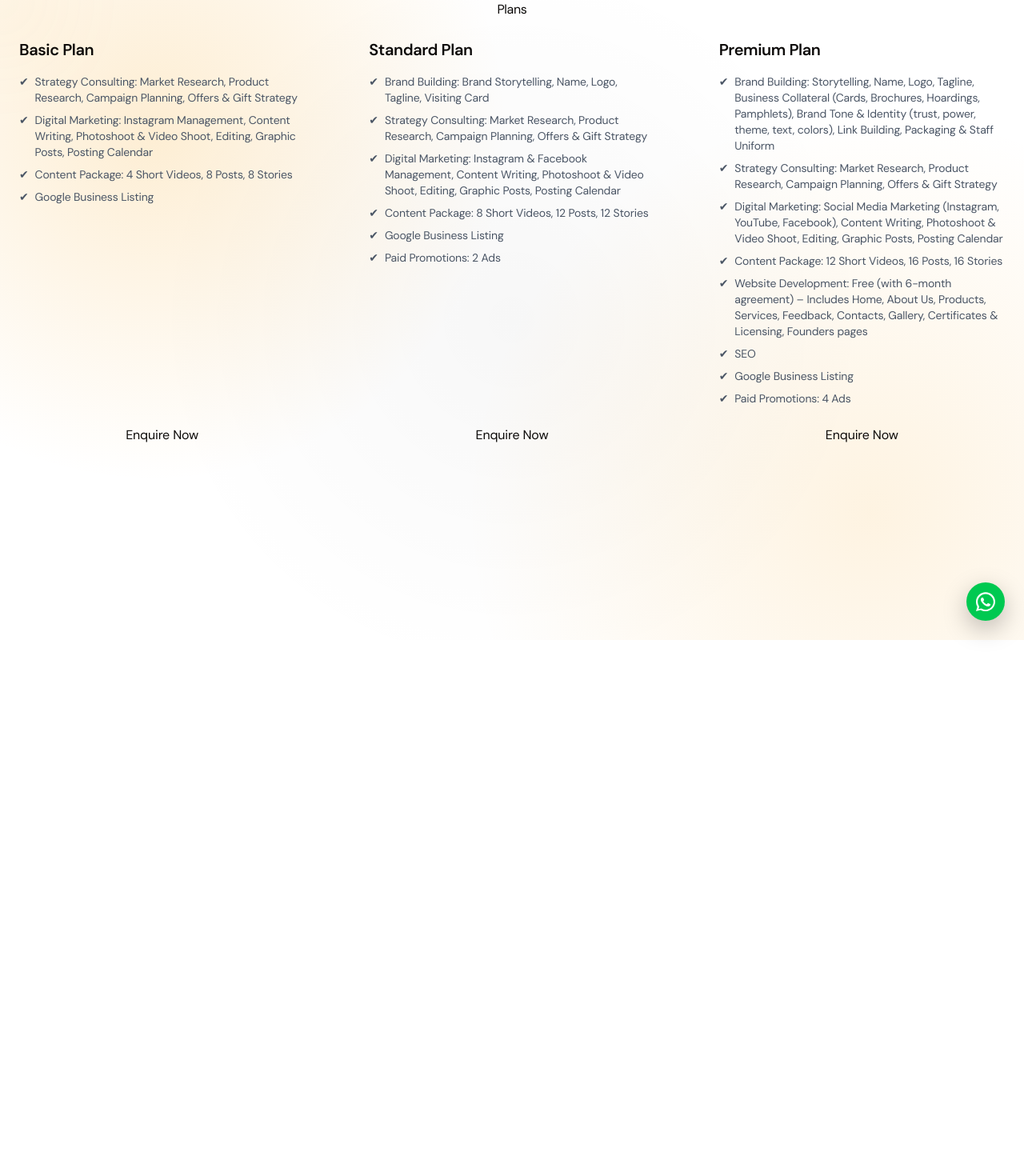
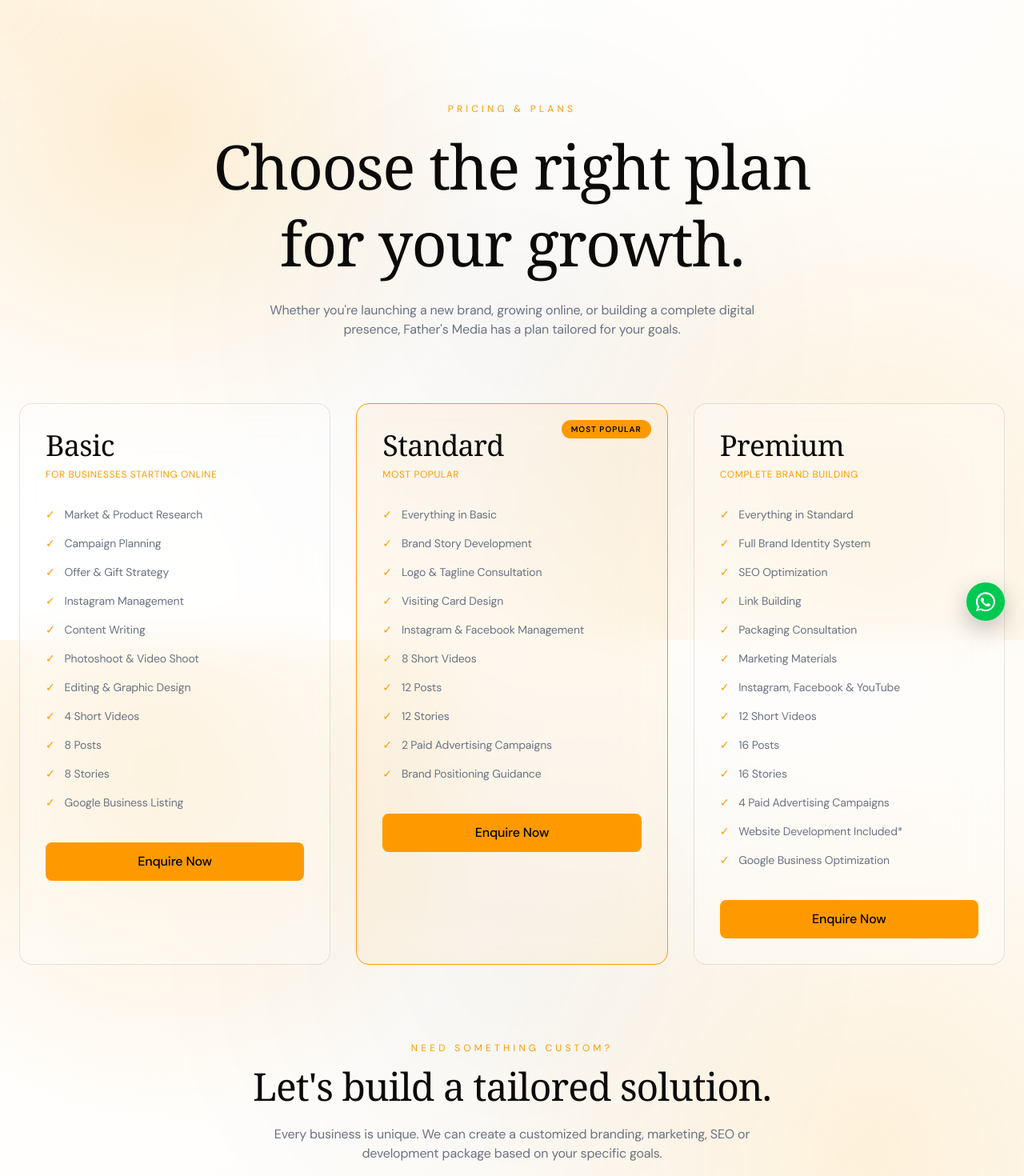
Before and after one commit to atharvsadewad/fathers-media-services-1, a Next.js app: page /plans in a window 1280 px wide. Shown: the top 1470 px of the page at 80% size. Before the commit the page ends 800 px from the top, so only its background shows below. Built offline with nearby package versions, Linux system fonts and the light colour scheme; a web font is replaced by a local one.

Commit message:
Update page.tsx

```diff
--- a/src/app/plans/page.tsx
+++ b/src/app/plans/page.tsx
@@ -1,60 +1,168 @@
-export default function PlansPage() {
+import type { Metadata } from "next";
+import Link from "next/link";
+
+export const metadata: Metadata = {
+  title: "Plans",
+  description:
+    "Explore Father's Media branding, digital marketing, SEO and web development plans.",
+};
+
 const plans = [
   {
-      name: "Basic Plan",
+    name: "Basic",
+    subtitle: "For businesses starting online",
+    featured: false,
     features: [
-        "Strategy Consulting: Market Research, Product Research, Campaign Planning, Offers & Gift Strategy",
-        "Digital Marketing: Instagram Management, Content Writing, Photoshoot & Video Shoot, Editing, Graphic Posts, Posting Calendar",
-        "Content Package: 4 Short Videos, 8 Posts, 8 Stories",
+      "Market & Product Research",
+      "Campaign Planning",
+      "Offer & Gift Strategy",
+      "Instagram Management",
+      "Content Writing",
+      "Photoshoot & Video Shoot",
+      "Editing & Graphic Design",
+      "4 Short Videos",
+      "8 Posts",
+      "8 Stories",
       "Google Business Listing",
     ],
   },
   {
-      name: "Standard Plan",
+    name: "Standard",
+    subtitle: "Most Popular",
+    featured: true,
     features: [
-        "Brand Building: Brand Storytelling, Name, Logo, Tagline, Visiting Card",
-        "Strategy Consulting: Market Research, Product Research, Campaign Planning, Offers & Gift Strategy",
-        "Digital Marketing: Instagram & Facebook Management, Content Writing, Photoshoot & Video Shoot, Editing, Graphic Posts, Posting Calendar",
-        "Content Package: 8 Short Videos, 12 Posts, 12 Stories",
-        "Google Business Listing",
-        "Paid Promotions: 2 Ads",
+      "Everything in Basic",
+      "Brand Story Development",
+      "Logo & Tagline Consultation",
+      "Visiting Card Design",
+      "Instagram & Facebook Management",
+      "8 Short Videos",
+      "12 Posts",
+      "12 Stories",
+      "2 Paid Advertising Campaigns",
+      "Brand Positioning Guidance",
     ],
   },
   {
-      name: "Premium Plan",
+    name: "Premium",
+    subtitle: "Complete Brand Building",
+    featured: false,
     features: [
-        "Brand Building: Storytelling, Name, Logo, Tagline, Business Collateral (Cards, Brochures, Hoardings, Pamphlets), Brand Tone & Identity (trust, power, theme, text, colors), Link Building, Packaging & Staff Uniform",
-        "Strategy Consulting: Market Research, Product Research, Campaign Planning, Offers & Gift Strategy",
-        "Digital Marketing: Social Media Marketing (Instagram, YouTube, Facebook), Content Writing, Photoshoot & Video Shoot, Editing, Graphic Posts, Posting Calendar",
-        "Content Package: 12 Short Videos, 16 Posts, 16 Stories",
-        "Website Development: Free (with 6-month agreement) – Includes Home, About Us, Products, Services, Feedback, Contacts, Gallery, Certificates & Licensing, Founders pages",
-        "SEO",
-        "Google Business Listing",
-        "Paid Promotions: 4 Ads",
+      "Everything in Standard",
+      "Full Brand Identity System",
+      "SEO Optimization",
+      "Link Building",
+      "Packaging Consultation",
+      "Marketing Materials",
+      "Instagram, Facebook & YouTube",
+      "12 Short Videos",
+      "16 Posts",
+      "16 Stories",
+      "4 Paid Advertising Campaigns",
+      "Website Development Included*",
+      "Google Business Optimization",
     ],
   },
 ];
 
+export default function PlansPage() {
   return (
-    <section className="section-padding container-responsive">
-      <h2 className="section-title text-center mb-10">Plans</h2>
-      <div className="grid md:grid-cols-3 gap-8">
+    <section className="relative min-h-screen bg-[var(--bg)] ambient-bg py-32 px-6">
+
+      <div className="max-w-7xl mx-auto">
+
+        <div className="text-center mb-20">
+          <p className="text-amber-500 text-xs tracking-[0.35em] uppercase mb-4">
+            Pricing & Plans
+          </p>
+
+          <h1 className="font-serif text-[clamp(3rem,6vw,5rem)] leading-tight text-[var(--text)]">
+            Choose the right plan
+            <br />
+            for your growth.
+          </h1>
+
+          <p className="text-[var(--muted)] mt-6 max-w-2xl mx-auto">
+            Whether you're launching a new brand, growing online,
+            or building a complete digital presence, Father's Media
+            has a plan tailored for your goals.
+          </p>
+        </div>
+
+        <div className="grid lg:grid-cols-3 gap-8">
+
           {plans.map((plan) => (
-          <div key={plan.name} className="card p-6 flex flex-col">
-            <h3 className="text-xl font-semibold">{plan.name}</h3>
-            <ul className="mt-4 space-y-2 text-sm text-gray-600 flex-1 dark:text-gray-300">
+            <div
+              key={plan.name}
+              className={`relative p-8 rounded-2xl border backdrop-blur-xl transition-all duration-300 hover:-translate-y-2
+              ${
+                plan.featured
+                  ? "border-amber-500 bg-amber-500/5"
+                  : "border-black/10 dark:border-white/10 bg-white/30 dark:bg-white/5"
+              }`}
+            >
+
+              {plan.featured && (
+                <span className="absolute top-5 right-5 text-[10px] uppercase tracking-widest bg-amber-500 text-black px-3 py-1 rounded-full font-semibold">
+                  Most Popular
+                </span>
+              )}
+
+              <h2 className="font-serif text-4xl text-[var(--text)]">
+                {plan.name}
+              </h2>
+
+              <p className="text-amber-500 mt-2 tracking-wider uppercase text-xs">
+                {plan.subtitle}
+              </p>
+
+              <ul className="mt-8 space-y-4">
                 {plan.features.map((feature) => (
-                <li key={feature} className="flex items-start gap-2">
-                  <span>✔</span>
-                  <span>{feature}</span>
+                  <li
+                    key={feature}
+                    className="flex gap-3 text-[var(--muted)] text-sm"
+                  >
+                    <span className="text-amber-500">✓</span>
+                    {feature}
                   </li>
                 ))}
               </ul>
-            <a href="/contact" className="btn-primary mt-6 text-center">
+
+              <Link
+                href="/contact"
+                className="block mt-10 text-center bg-amber-500 text-black py-3 rounded-lg font-medium hover:bg-amber-400 transition"
+              >
                 Enquire Now
-            </a>
+              </Link>
             </div>
           ))}
+
+        </div>
+
+        <div className="mt-24 text-center">
+
+          <p className="text-amber-500 text-xs tracking-[0.35em] uppercase mb-4">
+            Need Something Custom?
+          </p>
+
+          <h2 className="font-serif text-5xl text-[var(--text)]">
+            Let's build a tailored solution.
+          </h2>
+
+          <p className="text-[var(--muted)] mt-6 max-w-2xl mx-auto">
+            Every business is unique. We can create a customized
+            branding, marketing, SEO or development package based
+            on your specific goals.
+          </p>
+
+          <Link
+            href="/contact"
+            className="inline-block mt-8 bg-amber-500 text-black px-8 py-4 rounded-lg font-medium hover:bg-amber-400 transition"
+          >
+            Schedule a Consultation
+          </Link>
+        </div>
+
       </div>
     </section>
   );
```
Lines whose indentation alone changed are shown as unchanged.
